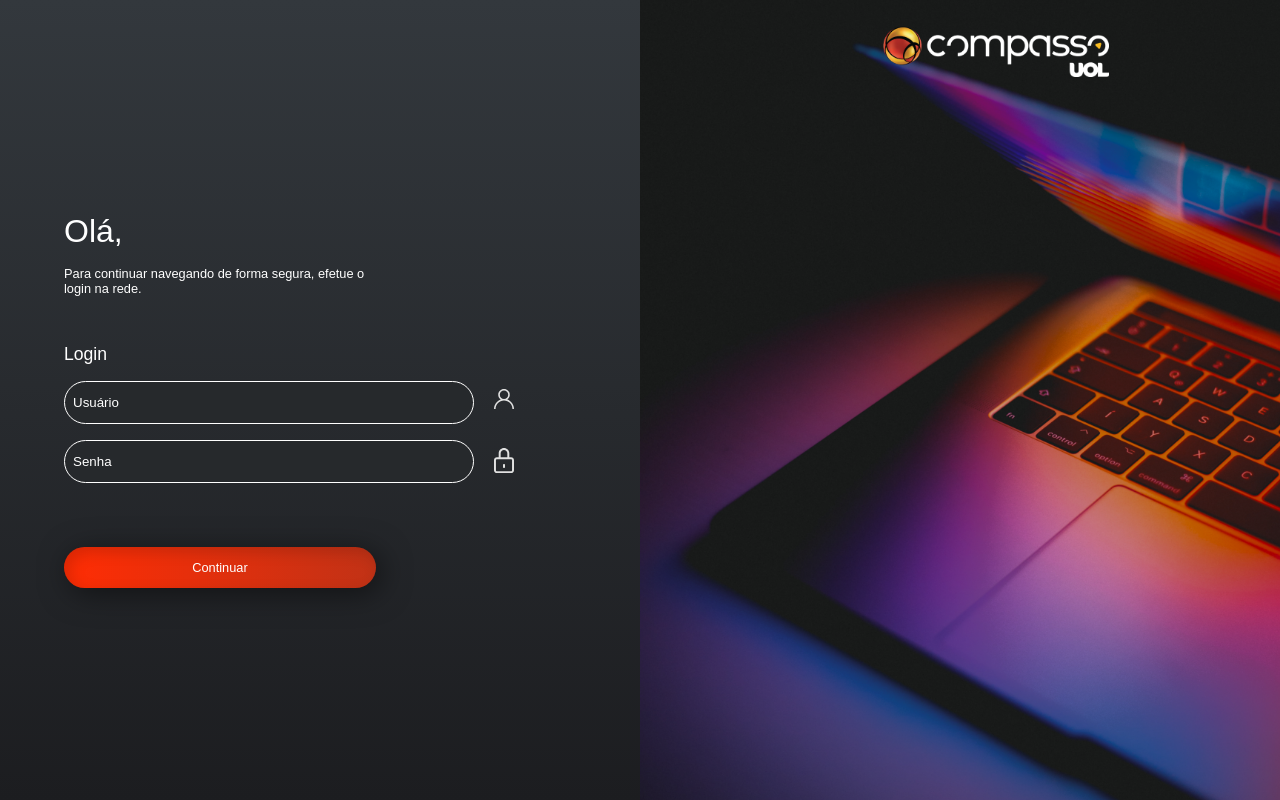
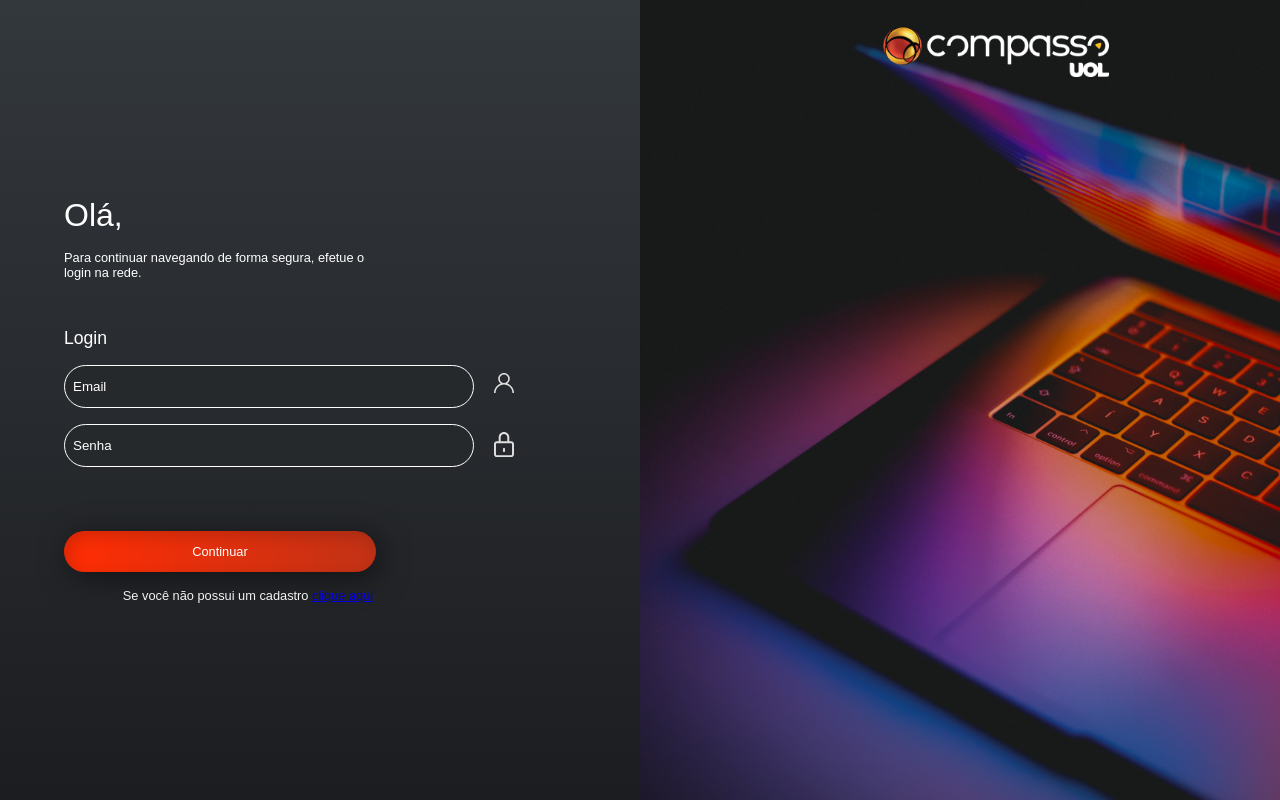
Before and after one commit to jul1ana/project05-keepalive_v2, a React (Create React App) app: page / in a window 1280 px wide. Built offline with nearby package versions, Linux system fonts and the light colour scheme; no server answers; a web font is replaced by a local one.

Commit message:
Adding firebase and configuring authentication on the registration page

```diff
--- a/package.json
+++ b/package.json
@@ -10,8 +10,10 @@
     "@types/node": "^16.11.62",
     "@types/react": "^18.0.21",
     "@types/react-dom": "^18.0.6",
+    "firebase": "^9.6.11",
     "react": "^18.2.0",
     "react-dom": "^18.2.0",
+    "react-firebase-hooks": "^5.0.3",
     "react-icons": "^4.4.0",
     "react-router-dom": "^6.4.1",
     "react-scripts": "5.0.1",
--- a/src/components/Form/index.tsx
+++ b/src/components/Form/index.tsx
@@ -4,7 +4,7 @@ import { useNavigate } from "react-router-dom";
 
 export const Form = () => {
 
-  const [user, setUser] = useState<string>("");
+  const [email, setEmail] = useState<string>("");
   const [password, setPassword] = useState<string>("");
   const [noValidated, setNoValidated] = useState<boolean>(false);
   const navigate = useNavigate();
@@ -14,7 +14,7 @@ export const Form = () => {
 
     let regEmail = /[^@ \t\r\n]+@[^@ \t\r\n]+\.[^@ \t\r\n]+/
 
-    if (regEmail.test(user) && password.length > 6) {
+    if (regEmail.test(email) && password.length > 6) {
       navigate("/home");
       setNoValidated(false)
     } else return setNoValidated(true)
@@ -26,14 +26,14 @@ export const Form = () => {
 
       <div style={{ position: "relative" }}>
         <C.Input
-          onChange={(event: any) => setUser(event.target.value)}
-          value={user}
+          onChange={(event: any) => setEmail(event.target.value)}
+          value={email}
           type="text"
-          placeholder="Usuário"
+          placeholder="Email"
           noValidated={noValidated}
           required
         />
-        <C.Icon icon={true} transition={user} />
+        <C.Icon icon={true} transition={email} />
       </div>
 
       <div style={{ position: "relative" }}>
--- a/src/components/RegisterForm/index.tsx
+++ b/src/components/RegisterForm/index.tsx
@@ -1,5 +1,8 @@
 import * as C from "./styles";
 import { useState } from "react";
+import { useNavigate } from "react-router-dom";
+import { auth } from "../../config/firebase";
+import { createUserWithEmailAndPassword } from "firebase/auth";
 
 export const RegisterForm = () => {
 
@@ -8,42 +11,64 @@ export const RegisterForm = () => {
   const [email, setEmail] = useState<string>("");
   const [password, setPassword] = useState<string>("");
   const [confirmationPassword, setConfirmationPassword] = useState<string>("");
+  const navigate = useNavigate();
 
-  return(
+  const register = () => {
+    createUserWithEmailAndPassword(auth, email, password)
+    .then(() => {
+      navigate("/");
+      alert("Cadastro realizado!");
+    })
+    .catch((error) => {
+      console.log(error);
+    });
+  }
+
+  return (
     <C.Container>
       <h2>Cadastro</h2>
 
       <C.Input
         type="text"
         placeholder="Nome"
-
+        onChange={(event: any) => setFirstName(event.target.value)}
+        value={firstName}
+        required
       />
 
       <C.Input
         type="text"
         placeholder="Sobrenome"
-
+        onChange={(event: any) => setLastName(event.target.value)}
+        value={lastName}
+        required
       />
 
       <C.Input
         type="text"
         placeholder="Email"
-
+        onChange={(event: any) => setEmail(event.target.value)}
+        value={email}
+        required
       />
 
       <C.Input
         type="text"
         placeholder="Senha"
-
+        onChange={(event: any) => setPassword(event.target.value)}
+        value={password}
+        required
       />
 
       <C.Input
         type="text"
         placeholder="Confirme sua senha"
-
+        onChange={(event: any) => setConfirmationPassword(event.target.value)}
+        value={confirmationPassword}
+        required
       />
 
-      <C.Button>Cadastrar</C.Button>
+      <C.Button onClick={register}>Cadastrar</C.Button>
     </C.Container>
   );
 }
--- /dev/null
+++ b/src/config/firebase.tsx
@@ -0,0 +1,16 @@
+import { initializeApp } from "firebase/app";
+import { getAuth } from "firebase/auth";
+
+const firebaseConfig = {
+  apiKey: process.env.REACT_APP_API_KEY,
+  authDomain: process.env.REACT_APP_AUTH_DOMAIN,
+  projectId: process.env.REACT_APP_PROJECT_ID,
+  storageBucket: process.env.REACT_APP_STORAGE_BUCKET,
+  messagingSenderId: process.env.REACT_APP_MESSAGING_SENDER_ID,
+  appId: process.env.REACT_APP_APP_ID
+};
+
+const app = initializeApp(firebaseConfig);
+const auth = getAuth(app);
+
+export {auth};
--- a/src/pages/Login/index.tsx
+++ b/src/pages/Login/index.tsx
@@ -11,6 +11,9 @@ export const Login = () => {
         <h1>Olá,</h1>
         <p>Para continuar navegando de forma segura, efetue o login na rede.</p>
         <Form />
+        <div>
+          <p>Se você não possui um cadastro <a href="/register">clique aqui</a></p>
+        </div>
       </C.Left>
 
       <C.Right />
--- a/src/pages/Login/styles.tsx
+++ b/src/pages/Login/styles.tsx
@@ -85,6 +85,14 @@ export const Left = styled.div`
     width: 63%;
   }
   }
+
+  div {
+    p {
+      width: 50%;
+      text-align: center;
+      margin-left: 3.5rem;
+    }
+  }
 `;
 
 export const Right = styled.div`
--- a/src/pages/Register/index.tsx
+++ b/src/pages/Register/index.tsx
@@ -10,6 +10,9 @@ export const Register = () => {
         <h1>Olá,</h1>
         <p>Para continuar navegando de forma segura, efetue o cadastro na rede.</p>
         <RegisterForm />
+        <div>
+          <p>Se você já possui um cadastro <a href="/">clique aqui</a></p>
+        </div>
       </C.Left>
 
       <C.Right />
--- a/src/pages/Register/styles.tsx
+++ b/src/pages/Register/styles.tsx
@@ -12,7 +12,7 @@ export const Container = styled.section`
 
 export const Left = styled.div`
   width: 50%;
-  padding: 4rem;
+  padding: 2rem 4rem;
 
   h1 {
     font-size: 1.5rem;
@@ -24,6 +24,15 @@ export const Left = styled.div`
     font-weight: 350;
     width: 50%;
   }
+
+  div {
+    margin-top: 1rem;
+    p {
+      width: 40%;
+      text-align: center;
+      margin-left: 5rem;
+    }
+  }
 `;
 
 export const Right = styled.div`
```
Also changed, not shown: 2 other files (tests, documents, lock files or other folders).
